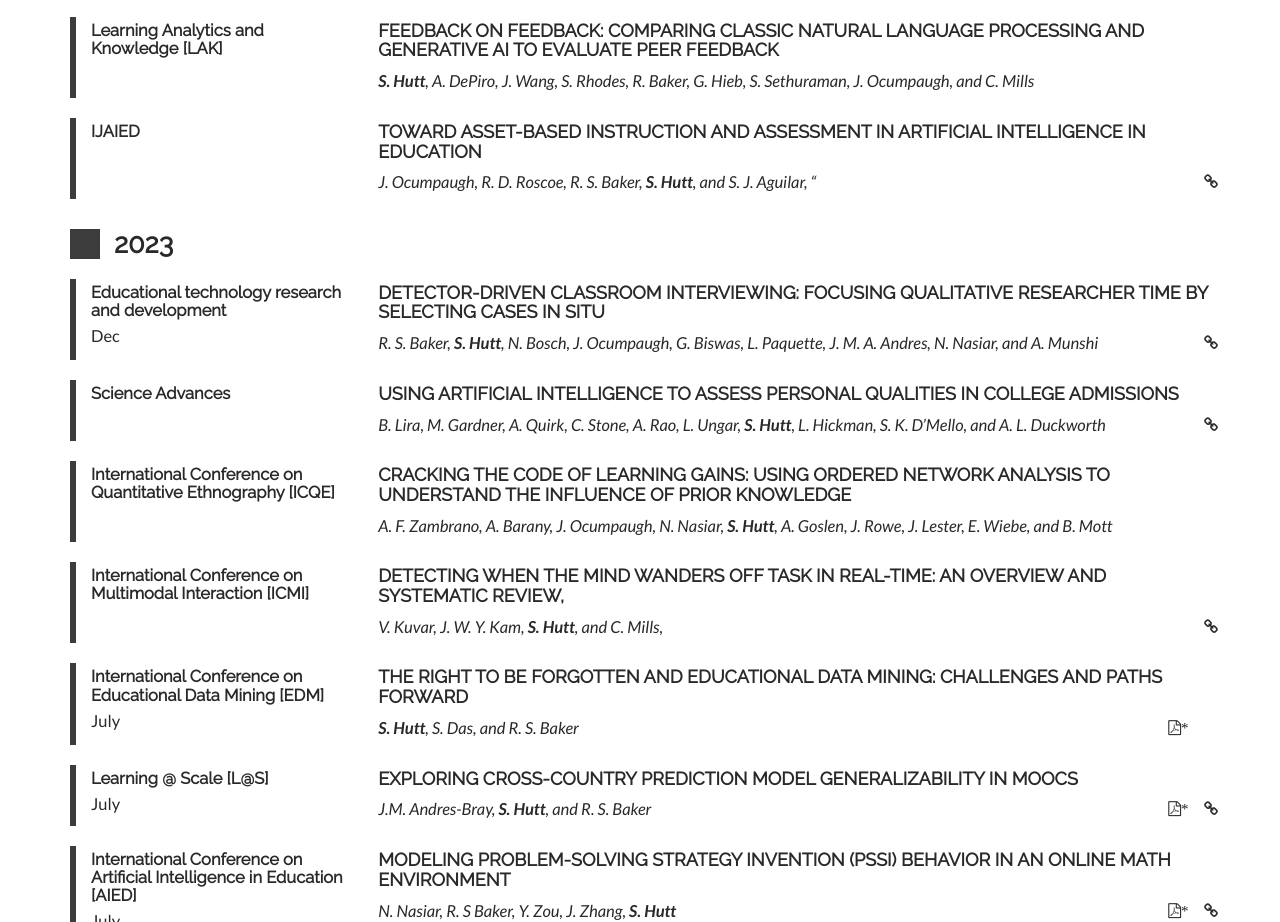
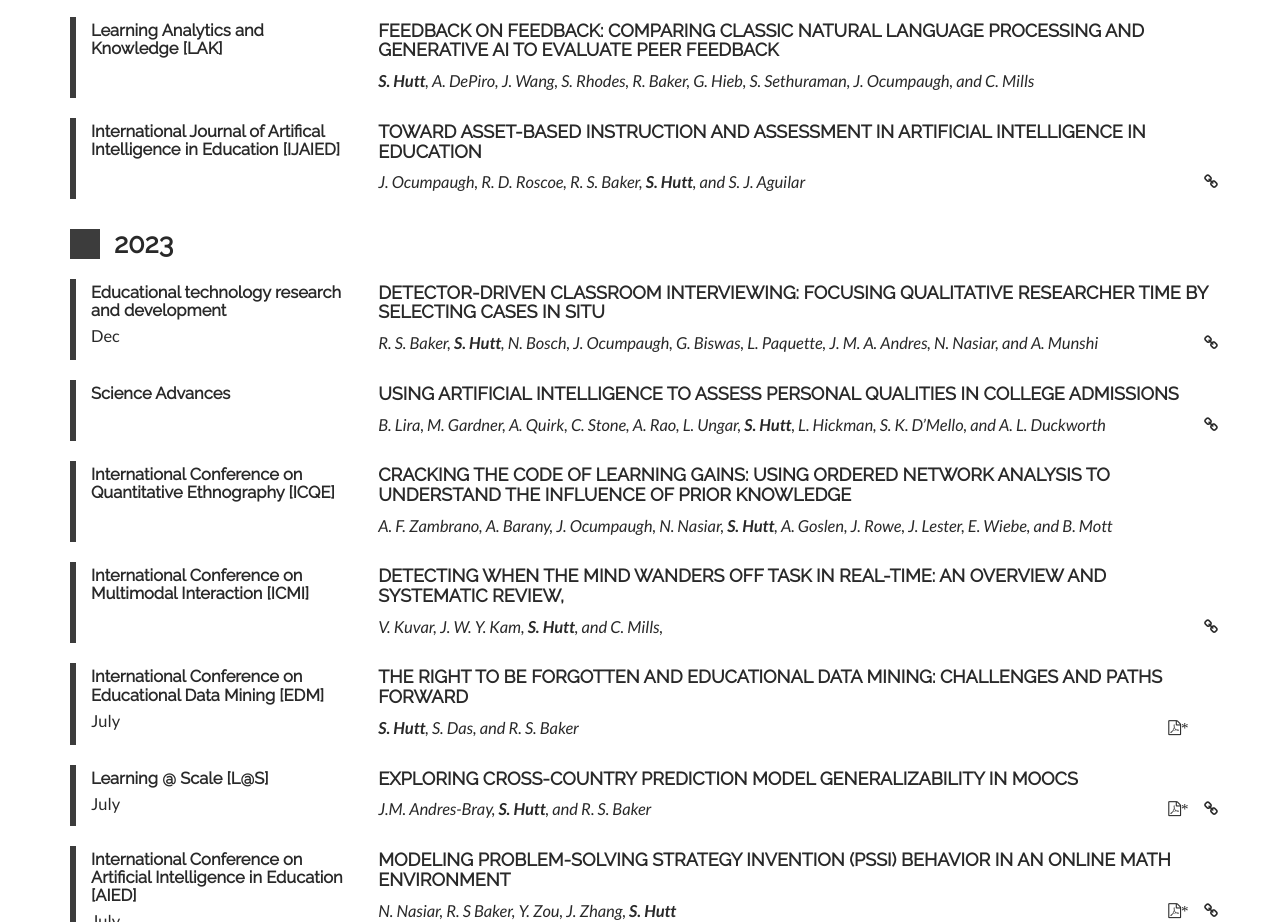
Before and after one commit to stephenhutt/stephenhutt.github.io, a plain HTML site: page publications.html in a window 1280 px wide. Shown: the part 795-1717 px from the top of the page. Drawn offline with Linux system fonts and the light colour scheme; a script that the page names is missing.

Commit message:
Minor corrections

```diff
--- a/feed.xml
+++ b/feed.xml
@@ -4,7 +4,7 @@
   <generator uri="https://jekyllrb.com/" version="4.2.0">Jekyll</generator>
   <link href="https://sjhutt.com/feed.xml" rel="self" type="application/atom+xml" />
   <link href="https://sjhutt.com/" rel="alternate" type="text/html" />
-  <updated>2024-03-14T11:39:42-06:00</updated>
+  <updated>2024-03-14T11:52:51-06:00</updated>
   <id>https://sjhutt.com/</id>
 
 
--- a/publications.html
+++ b/publications.html
@@ -150,14 +150,14 @@
 
 			<div class="row cv-item pub">
 				<div class="col-md-3">
-					<h4 class="inlineifprinted">IJAIED</h4>
+					<h4 class="inlineifprinted">International Journal of Artifical Intelligence in Education [IJAIED]</h4>
 					<p  class="no-print d-none d-md-block"></p>
 				</div>
 				<div class="col-md-9">
 					<h2>Toward Asset-based Instruction and Assessment in Artificial Intelligence in Education</h2>
 					<div class="row ">
 						<div class="col-md-11">
-						<p><i>J. Ocumpaugh, R. D. Roscoe, R. S. Baker, <b>S. Hutt</b>, and S. J. Aguilar, “ </i><br>
+						<p><i>J. Ocumpaugh, R. D. Roscoe, R. S. Baker, <b>S. Hutt</b>, and S. J. Aguilar </i><br>
 						</p></div>
 						<div class="col-md-1">
 							<div class="row">
```
